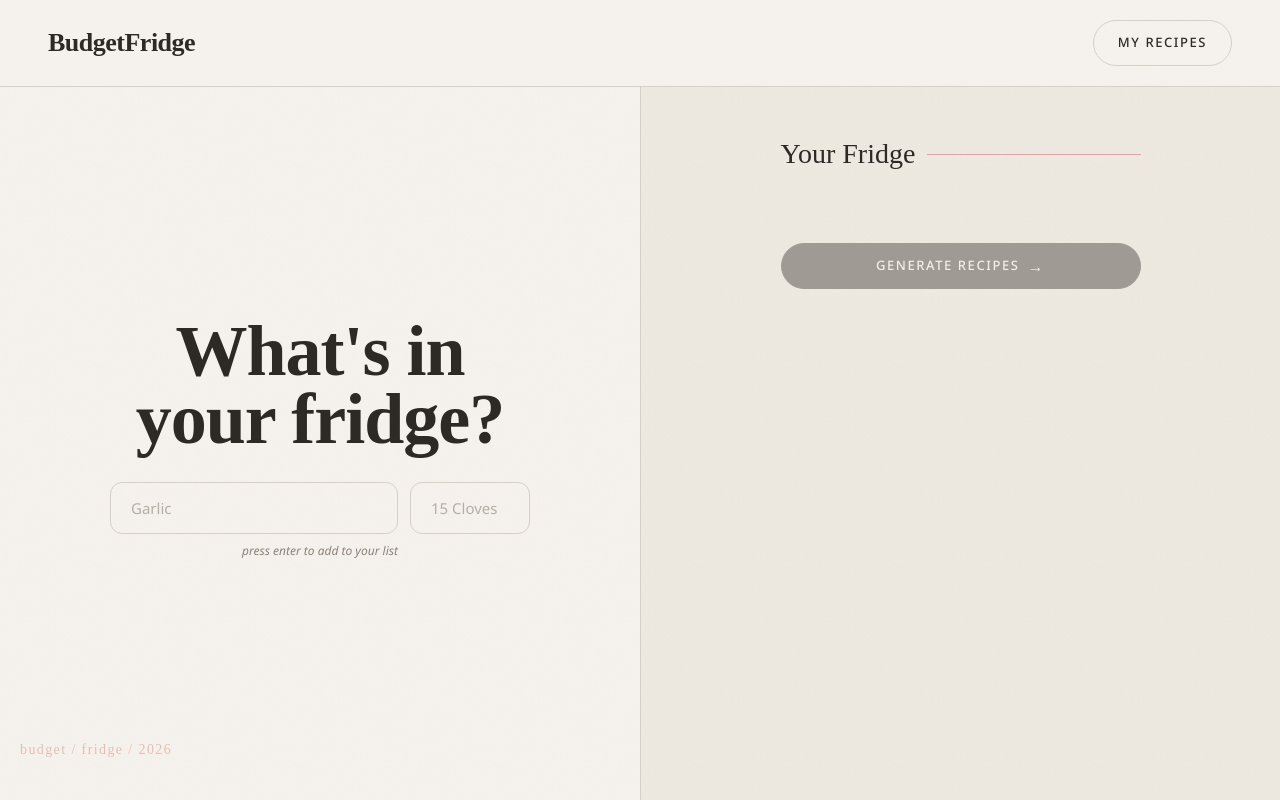
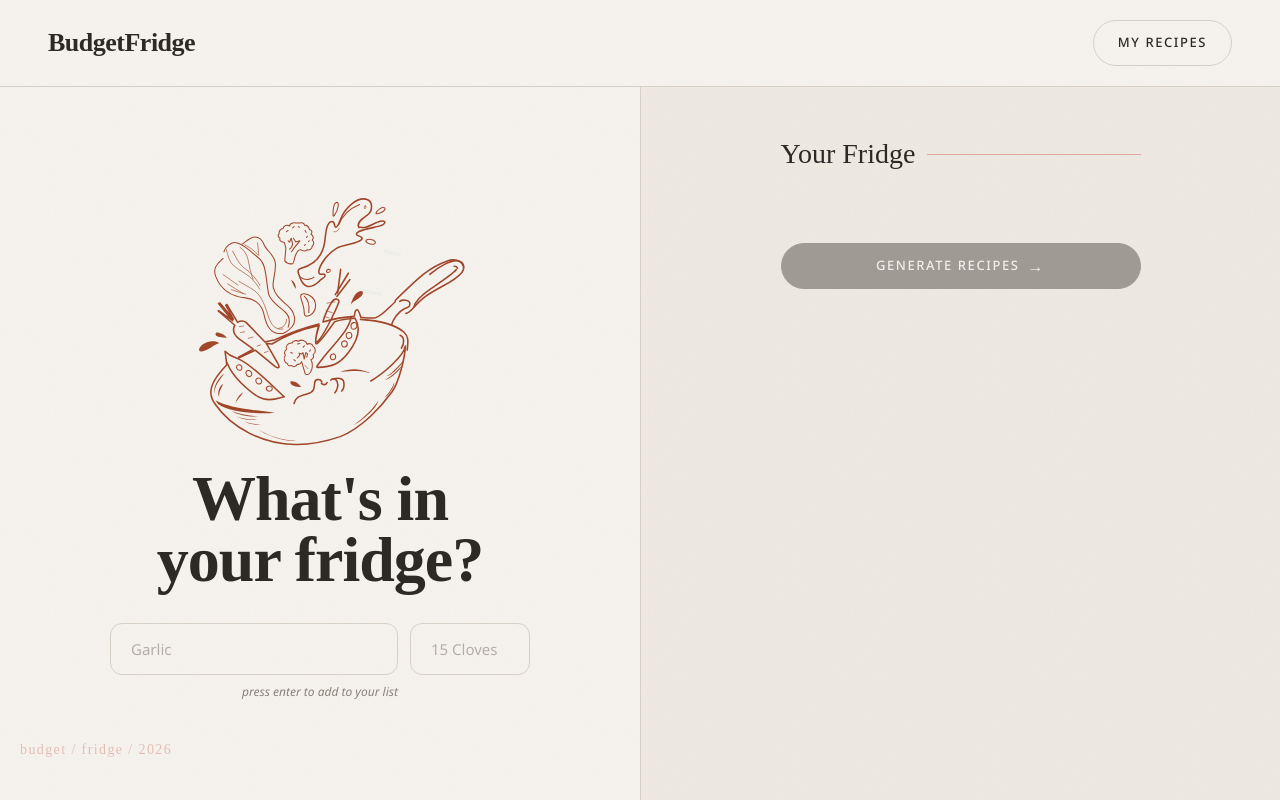
Before and after one commit to v-pak/BudgetFridge, a React (Vite) app in the folder src/frontend/budget-fridge/: page / in a window 1280 px wide. Built offline with nearby package versions, Linux system fonts and the light colour scheme; a web font is replaced by a local one.

Commit message:
feat(frontend): add illustration to landing page

```diff
--- a/src/frontend/budget-fridge/src/components/home/LeftPanel.tsx
+++ b/src/frontend/budget-fridge/src/components/home/LeftPanel.tsx
@@ -1,6 +1,7 @@
 import { useState } from 'react';
 import { InputGroup } from "./InputGroup";
 import { useRecipe } from '../../context/RecipeContext';
+import wok from '../../assets/wok.svg';
 
 export default function LeftPanel() {
   const { addIngredient } = useRecipe();
@@ -16,7 +17,8 @@ export default function LeftPanel() {
 
   return (
     <div className="flex flex-col justify-center items-center text-center px-[60px] py-[80px]">
-      <h1 className="font-heading text-[72px] font-bold leading-[0.95] tracking-[-1px] text-text mb-3 py-4">
+      <img src={wok} alt="wok" width={325} height={325} className="-mb-4" />
+      <h1 className="font-heading text-[64px] font-bold leading-[0.95] tracking-[-1px] text-text mb-4 pt-0 pb-4">
         What's in<br />your fridge?
       </h1>
       <InputGroup
```
Also changed, not shown: src/frontend/budget-fridge/src/assets/wok.svg (added).
